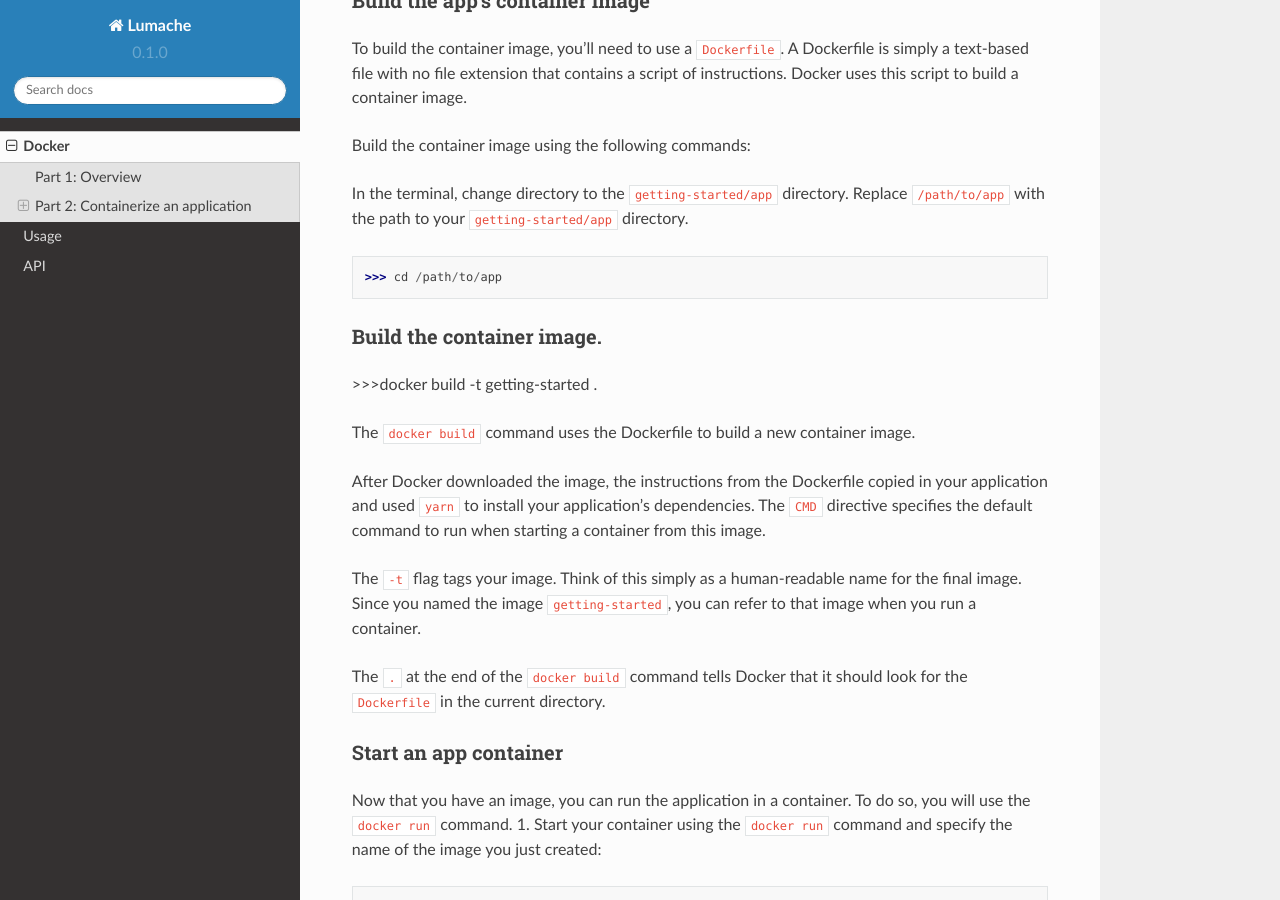
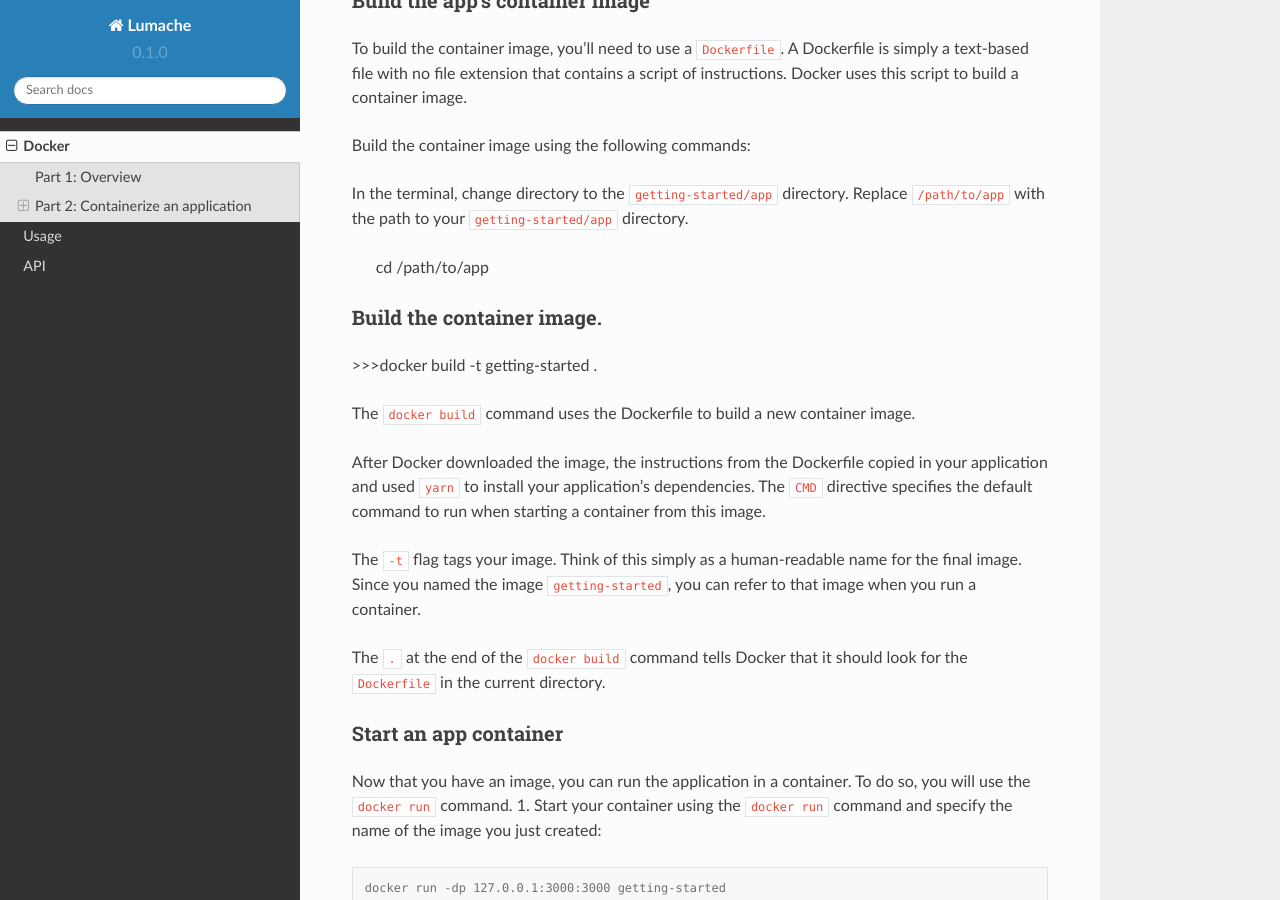
Before and after one commit to Aliecco/Compendium, a Sphinx documentation site: the page built from docs/source/docker.rst, in a window 1280 px wide and 900 px high, scrolled down 573 px. Built offline with Sphinx 7.4.7 and the Read the Docs theme 2.0.0, drawn with Linux system fonts in a browser that asks for light colours.

```diff
--- a/docs/source/docker.rst
+++ b/docs/source/docker.rst
@@ -27,7 +27,7 @@ Build the container image using the following commands:
 
 In the terminal, change directory to the ``getting-started/app`` directory. Replace ``/path/to/app`` with the path to your ``getting-started/app`` directory.
 
->>> cd /path/to/app
+   cd /path/to/app
 
 Build the container image.
 ~~~~~~~~~~~~~~~~~~~~~~~~~~
```
